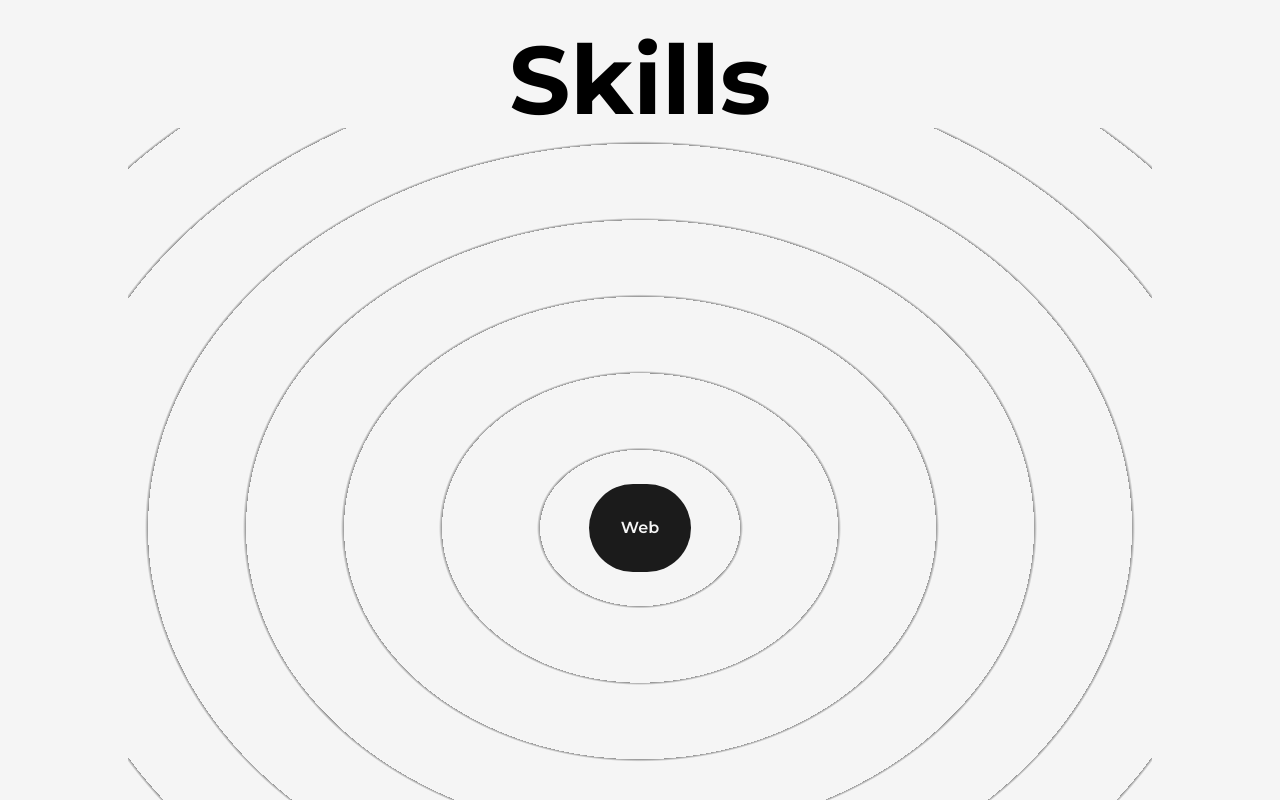
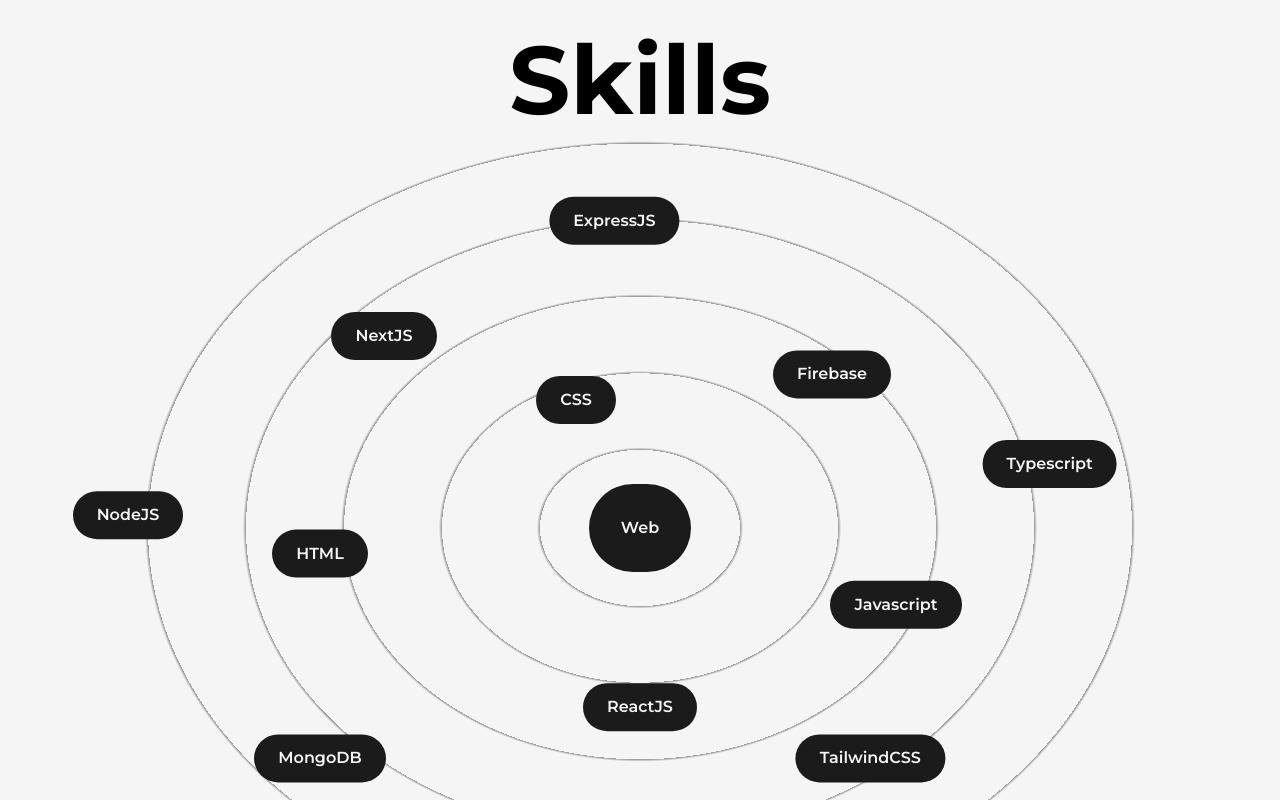
Before and after one commit to lacegiovanni17/Nextjs-dev-Portfolio, a Next.js app: page /about in a window 1280 px wide. Shown: the part 1300-2100 px from the top of the page. Built offline with nearby package versions, Linux system fonts and the light colour scheme.

Commit message:
added new feat skills

```diff
--- a/src/components/Skills.js
+++ b/src/components/Skills.js
@@ -4,10 +4,13 @@
 const Skill = ({ name, x, y }) => {
   return (
     <motion.div
-      className="flex items-center justify-center rounded-full font-semibold bg-dark text-light p-8 shadow-dark cursor-pointer"
+      className="flex items-center justify-center rounded-full font-semibold bg-dark text-light py-3 px-6 shadow-dark cursor-pointer absolute"
       whileHover={{ scale: 1.05 }}
+      initial={{ x: 0, y: 0 }}
+      animate={{ x: x, y: y }}
+      transition={{ duration: 1.5 }}
     >
-      Web
+      {name}
     </motion.div>
   );
 };
@@ -16,13 +19,24 @@
   return (
     <>
       <h2 className="font-bold text-8xl mt-64 w-full text-center">Skills</h2>
-      <div className="w-full h-screen relative flex items-center justify-center bg-circularLight">
+      <div className="w-full h-screen relative flex items-center justify-center rounded-full bg-circularLight">
         <motion.div
           className="flex items-center justify-center rounded-full font-semibold bg-dark text-light p-8 shadow-dark cursor-pointer"
           whileHover={{ scale: 1.05 }}
         >
           Web
         </motion.div>
+        <Skill name="HTML" x="-25vw" y="2vw" />
+        <Skill name="CSS" x="-5vw" y="-10vw" />
+        <Skill name="Javascript" x="20vw" y="6vw" />
+        <Skill name="ReactJS" x="0vw" y="14vw" />
+        <Skill name="NextJS" x="-20vw" y="-15vw" />
+        <Skill name="Firebase" x="15vw" y="-12vw" />
+        <Skill name="Typescript" x="32vw" y="-5vw" />
+        <Skill name="NodeJS" x="-40vw" y="-1vw" />
+        <Skill name="ExpressJS" x="-2vw" y="-24vw" />
+        <Skill name="MongoDB" x="-25vw" y="18vw" />
+        <Skill name="TailwindCSS" x="18vw" y="18vw" />
       </div>
     </>
   );
--- a/tailwind.config.js
+++ b/tailwind.config.js
@@ -17,11 +17,12 @@
         primaryDark: "#58E6D9", // 80,230,217
       },
       animation: {
-        'spin-slow':'spin 8s linear infinite',
+        "spin-slow": "spin 8s linear infinite",
       },
       backgroundImage: {
-        circularLight: "repeating-radial-gradient(rgba(0,0,0,0.4) 2px,#f5f5f5 5px,#f5f5f5 100px);"
-      }
+        circularLight:
+          "repeating-radial-gradient(rgba(0,0,0,0.4) 2px,#f5f5f5 5px,#f5f5f5 100px);",
+      },
     },
   },
   plugins: [],
```
